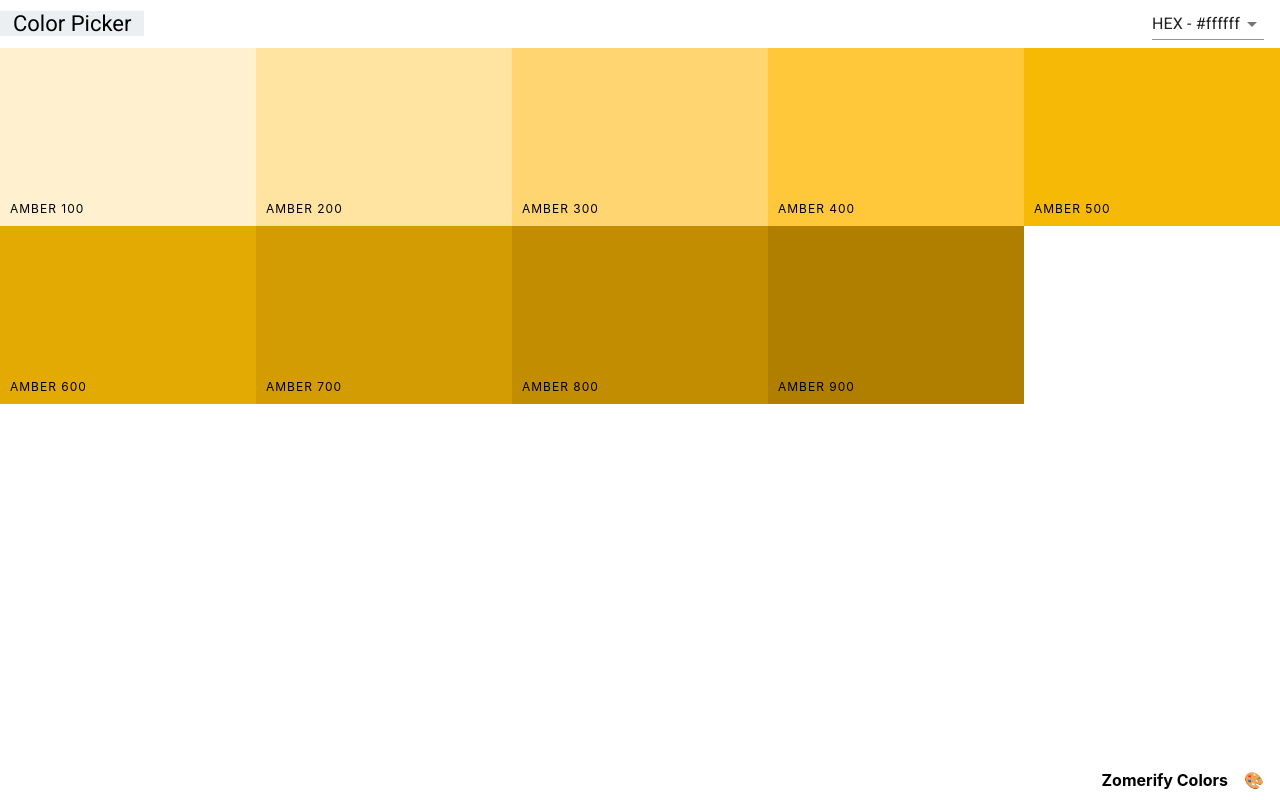
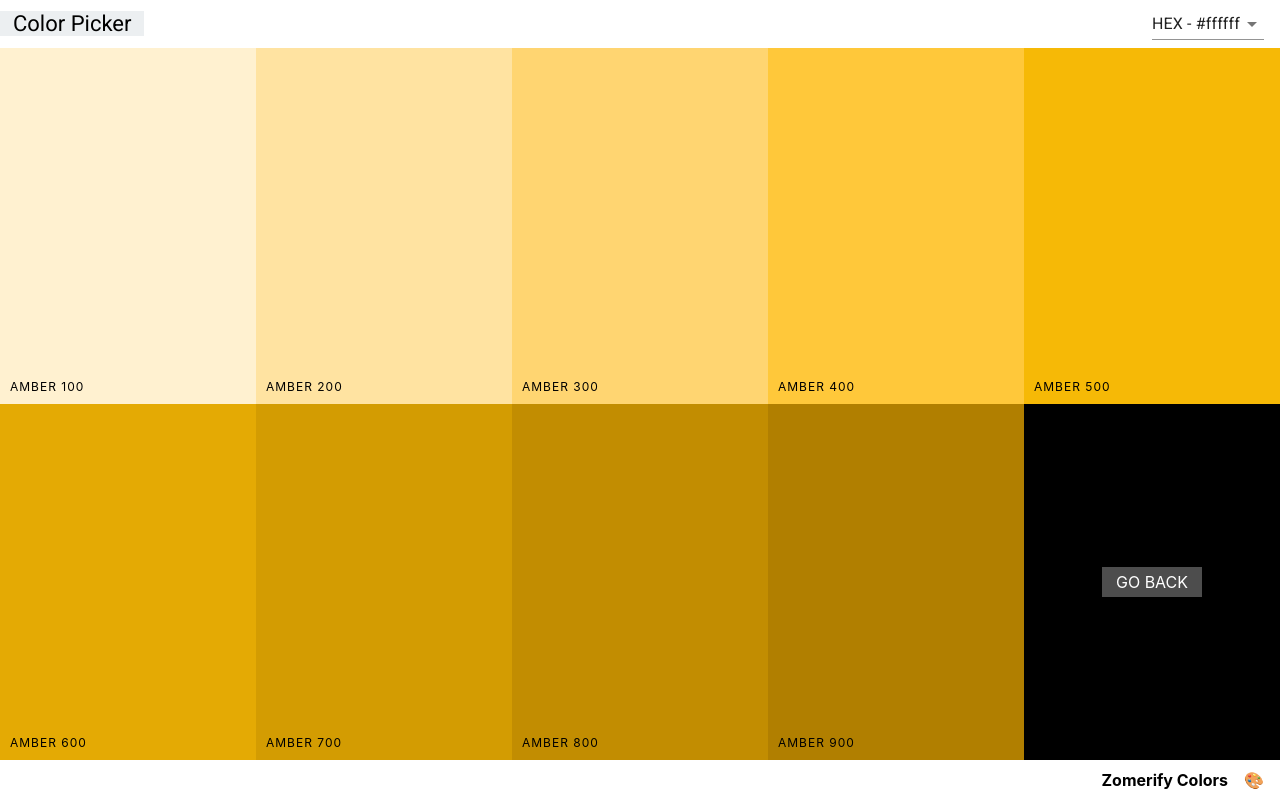
Before and after one commit to zomeru/zomify-colors, a React (Create React App) app: page /palette/zomerify-colors/amber in a window 1280 px wide. Built offline with nearby package versions, Linux system fonts and the light colour scheme.

Commit message:
Add GoBack Link

```diff
--- a/src/ColorBox.css
+++ b/src/ColorBox.css
@@ -8,7 +8,16 @@
   margin-bottom: -4px;
 }
 
-.copy-button {
+.SingleColorPalette .ColorBox {
+  height: 50%;
+}
+
+.ColorBox.go-back {
+  background-color: black;
+}
+
+.copy-button,
+.back-button {
   width: 100px;
   height: 30px;
   position: absolute;
@@ -25,6 +34,10 @@
   color: white;
   text-transform: uppercase;
   border: none;
+  text-decoration: none;
+}
+
+.copy-button {
   opacity: 0;
 }
 
--- a/src/SingleColorPalette.js
+++ b/src/SingleColorPalette.js
@@ -1,4 +1,5 @@
 import React, { Component } from 'react';
+import { Link } from 'react-router-dom';
 import Navbar from './Navbar';
 import PaletteFooter from './PaletteFooter';
 import ColorBox from './ColorBox';
@@ -30,20 +31,27 @@ class SingleColorPalette extends Component {
 
   render() {
     const { format } = this.state;
-    const { paletteName, emoji } = this.props.palette;
+    const { paletteName, emoji, id } = this.props.palette;
 
     const colorBoxes = this._shades.map(color => (
       <ColorBox
-        key={color.id}
+        key={color.name}
         name={color.name}
         background={color[format]}
         showLink={false}
       />
     ));
     return (
-      <div className='Palette'>
+      <div className='SingleColorPalette Palette'>
         <Navbar handleChange={this.changeFormat} showingAllColors={false} />
-        <div className='Palette-colors'>{colorBoxes}</div>
+        <div className='Palette-colors'>
+          {colorBoxes}
+          <div className='go-back ColorBox'>
+            <Link to={`/palette/${id}`} className='back-button'>
+              Go Back
+            </Link>
+          </div>
+        </div>
         <PaletteFooter paletteName={paletteName} emoji={emoji} />
       </div>
     );
```
